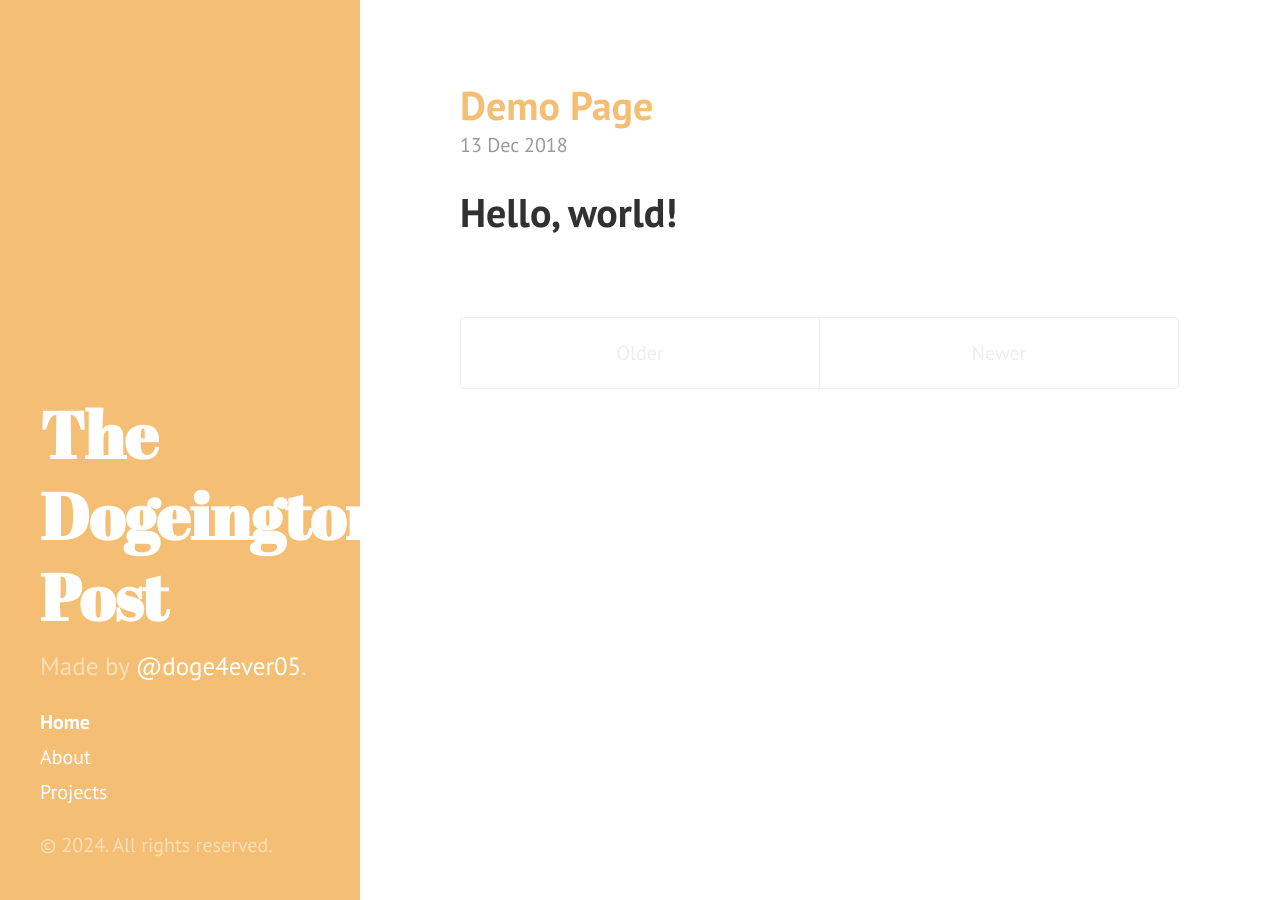
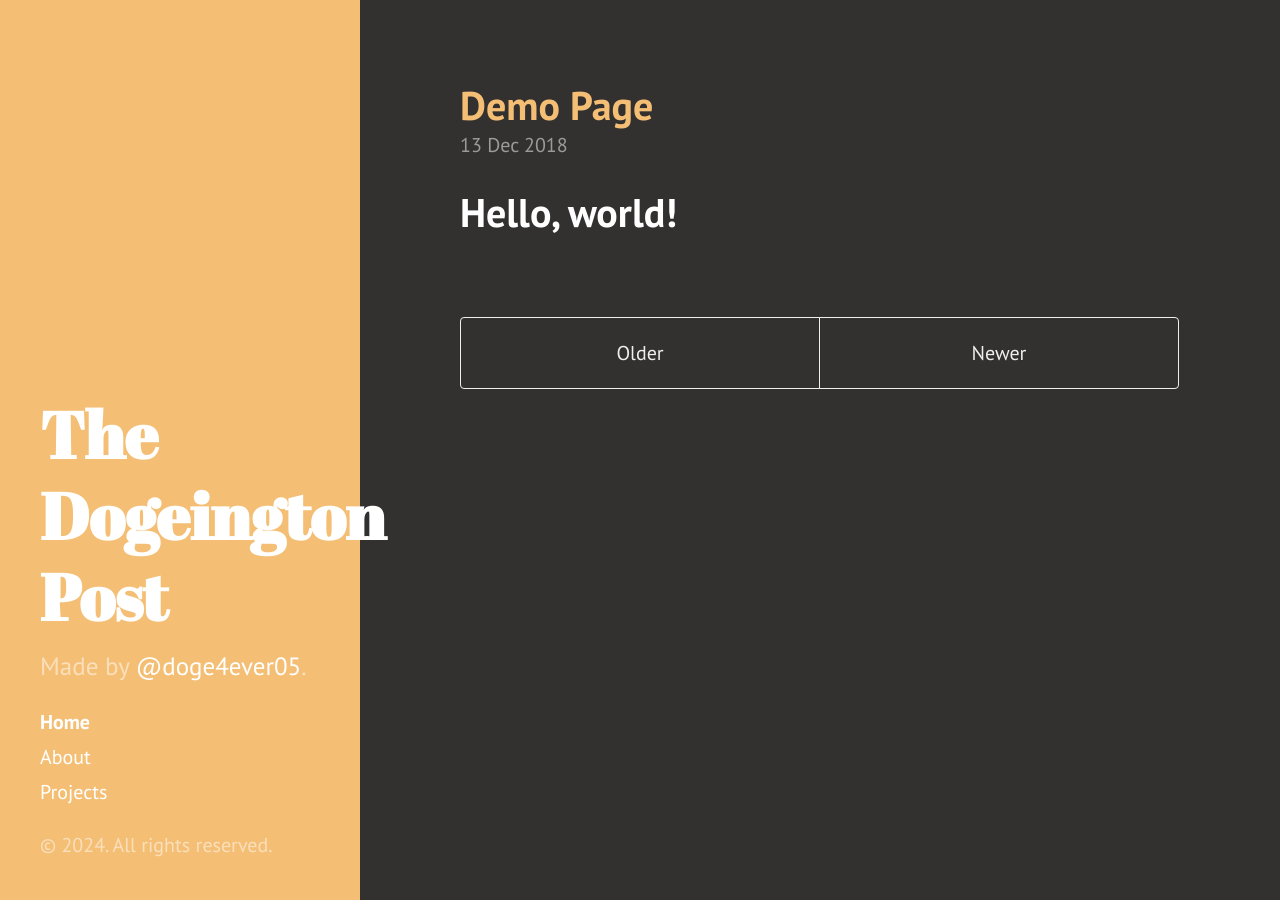
Before and after one commit to doge4ever05/doge4ever05.github.io, a Jekyll site: the page built from index.html, in a window 1280 px wide. Built offline with Jekyll 4.4.1, drawn with Linux system fonts in a browser that asks for light colours; the list of posts is cut into pages by our own code.

Commit message:
Update poole.css

```diff
--- a/public/css/poole.css
+++ b/public/css/poole.css
@@ -60,7 +60,7 @@
 
 body {
   color: #515151;
-  background-color: #fff;
+  background-color: #333030;
   -webkit-text-size-adjust: 100%;
       -ms-text-size-adjust: 100%;
 }
@@ -84,7 +84,7 @@
   margin-bottom: .5rem;
   font-weight: bold;
   line-height: 1.25;
-  color: #313131;
+  color: #ffffff;
   text-rendering: optimizeLegibility;
 }
 h1 {
```
